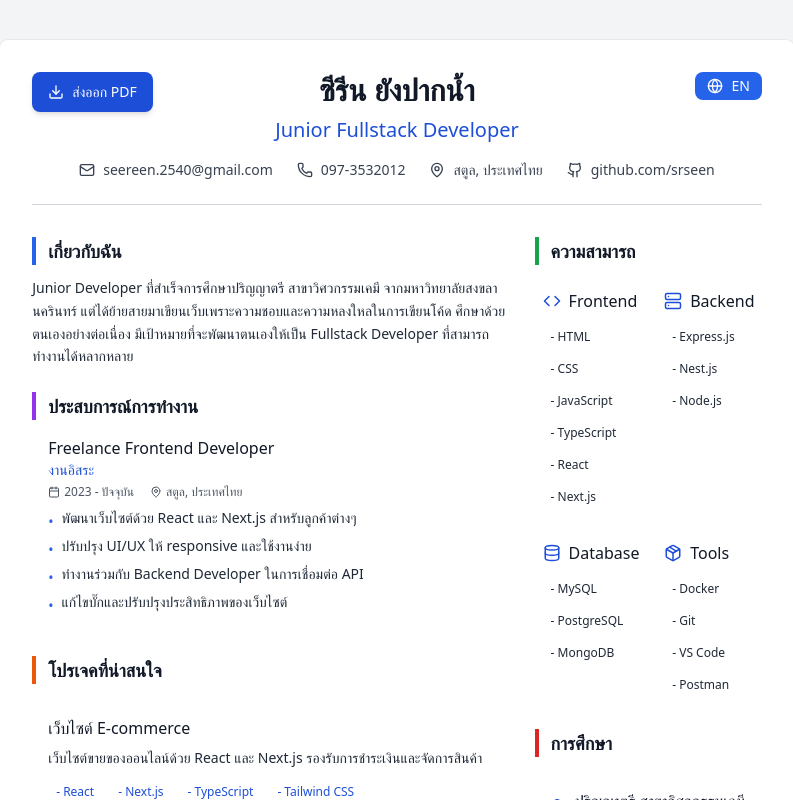
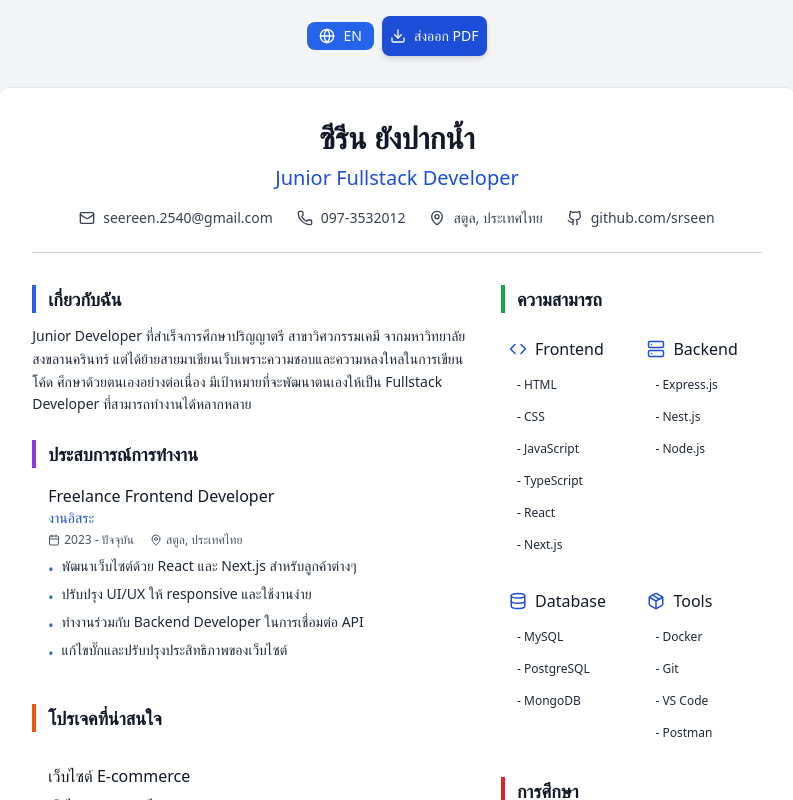
Before and after one commit to srseen/my_cv, a Next.js app: page / in a window 1280 px wide. Shown: the top 800 px of the page, without its empty margins (243-1036 px from the left). Built offline with nearby package versions, Linux system fonts and the light colour scheme.

Commit message:
refactor: reorganize layout and improve structure of Portfolio component

```diff
--- a/src/components/Portfolio.tsx
+++ b/src/components/Portfolio.tsx
@@ -38,45 +38,41 @@ const Portfolio = () => {
 
   return (
     <div className="w-full h-full flex flex-col items-center bg-gray-100">
-      <div className="absolute top-4 left-4 z-50 print:hidden md:hidden">
-        <LanguageToggle />
+      <div className="flex justify-center items-center m-4 gap-2">
+        <div className="print:hidden gap-4 hidden md:block">
+          <LanguageToggle />
+        </div>
+        <div className="print:hidden gap-4 hidden md:block">
+          <Button
+            onClick={handleExportPDF}
+            disabled={isExporting}
+            className="bg-blue-700 hover:bg-blue-800 text-white p-2 rounded-lg shadow-md transition-all duration-200 flex items-center gap-2"
+          >
+            {isExporting ? (
+              <Loader2 size={18} className="animate-spin" />
+            ) : (
+              <Download size={18} />
+            )}
+            {isExporting ? t("exporting") : t("exportPdf")}
+          </Button>
+        </div>
       </div>
 
       {/* Main content wrapper */}
-      <div className="flex flex-col justify-center items-center p-4 md:p-10">
+      <div className="flex flex-col justify-center items-center p-4">
         {/* A4 sized container */}
         <div
           id="portfolio-content"
-          className="bg-white rounded-lg ring-1 ring-black ring-opacity-5 p-4 md:p-8 animate-fade-in w-full md:w-auto"
+          className="bg-white rounded-lg ring-1 ring-black ring-opacity-5 p-8 animate-fade-in w-full"
           style={{
             width: "210mm",
             minHeight: "297mm",
             margin: "0 auto",
           }}
         >
-          <div className="relative">
-            <Header />
+          <Header />
 
-            <div className="absolute top-0 right-0 print:hidden flex gap-4hidden md:block">
-              <LanguageToggle />
-            </div>
-            <div className="absolute top-0 left-0 print:hidden flex gap-4hidden md:block">
-              <Button
-                onClick={handleExportPDF}
-                disabled={isExporting}
-                className="bg-blue-700 hover:bg-blue-800 text-white px-4 py-2 rounded-lg shadow-md transition-all duration-200 flex items-center gap-2"
-              >
-                {isExporting ? (
-                  <Loader2 size={18} className="animate-spin" />
-                ) : (
-                  <Download size={18} />
-                )}
-                {isExporting ? t("exporting") : t("exportPdf")}
-              </Button>
-            </div>
-          </div>
-
-          <div className="grid grid-cols-1 lg:grid-cols-3 gap-6">
+          <div className="flex grid-cols-3 lg:grid-cols-3 gap-6">
             <div className="lg:col-span-2 space-y-6">
               <About />
               <Experience />
```
